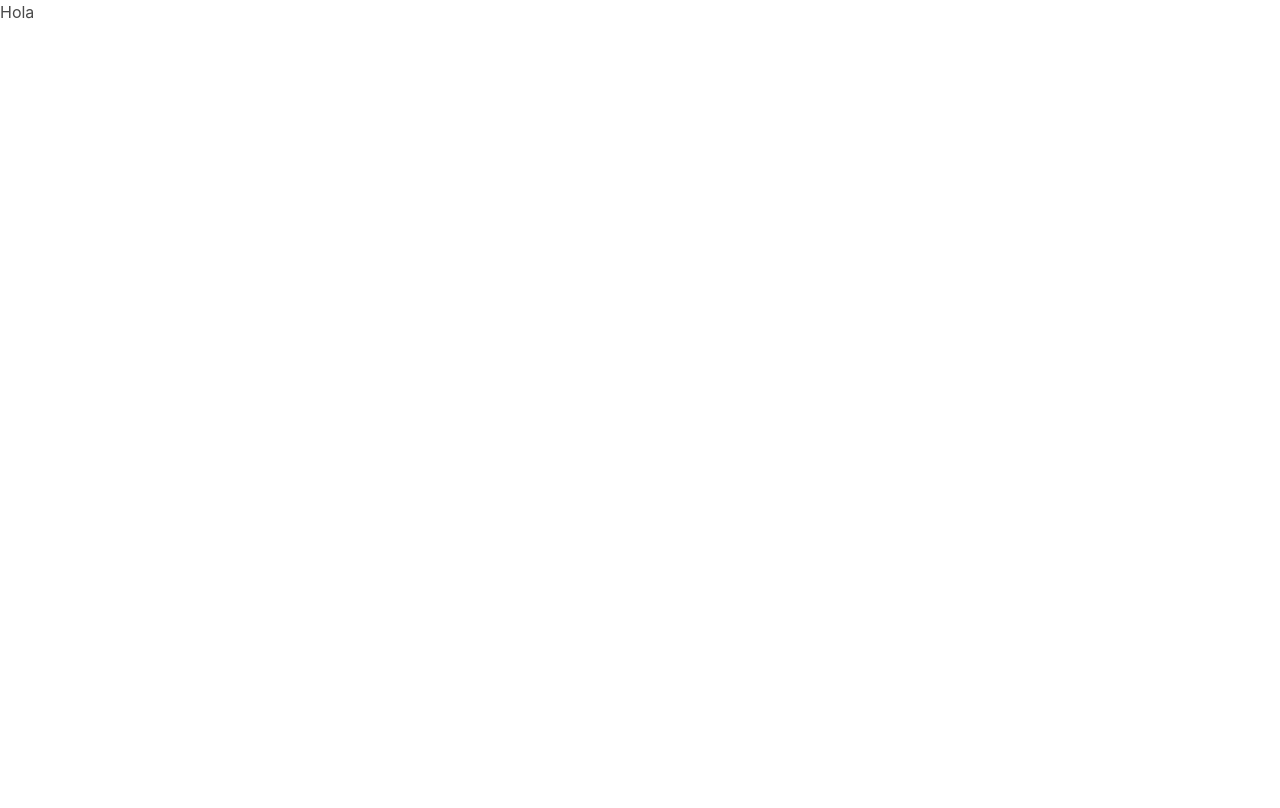
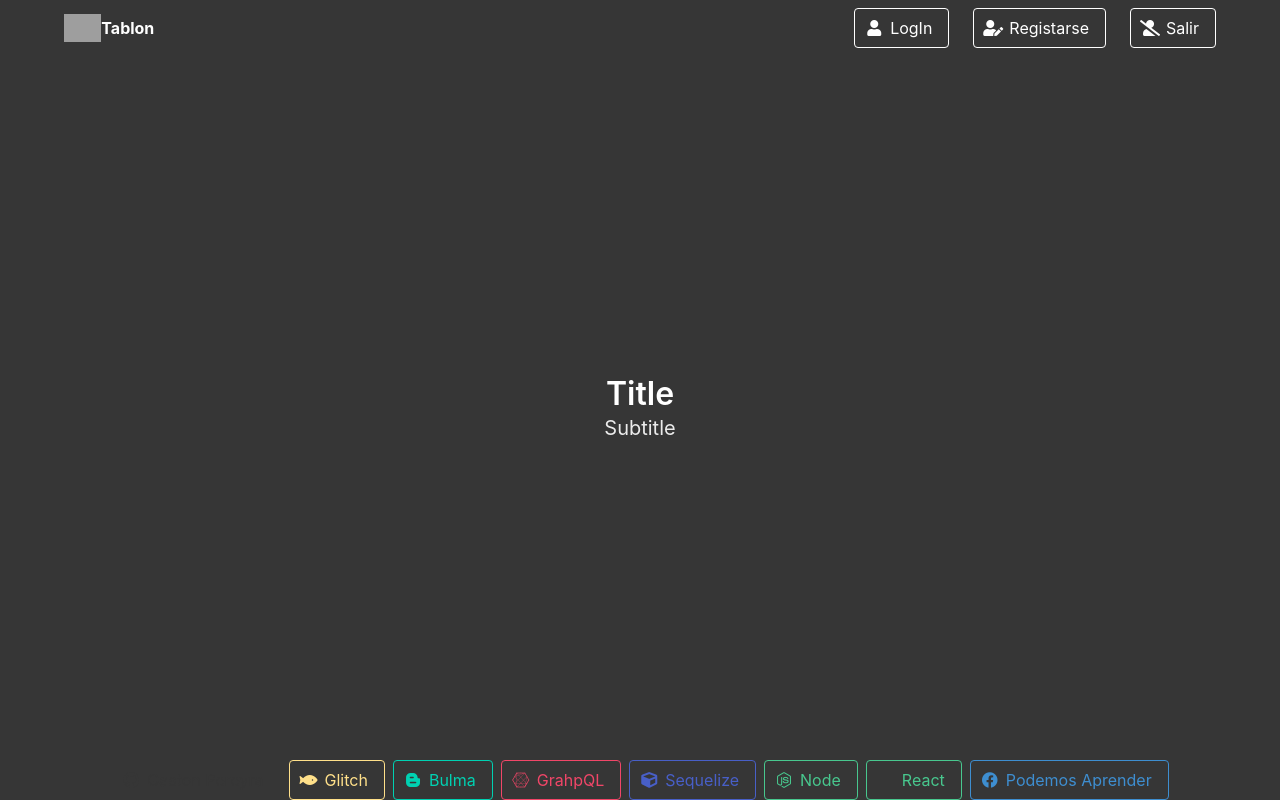
Before and after one commit to gastonpereyra/bulletin-board-front, a React (Create React App) app: page / in a window 1280 px wide. Built offline with nearby package versions, Linux system fonts and the light colour scheme; grey boxes are pictures that could not be loaded.

Commit message:
Agregar Pagina inicial

```diff
--- a/src/components/RouterComponent.js
+++ b/src/components/RouterComponent.js
@@ -5,26 +5,146 @@ import React from 'react';
 import { Switch, Route, Redirect, withRouter } from 'react-router-dom';
 
 const Router = (props) => {
-    const HomePage = () => {
-        return(
-            <div>
-                Hola
+
+    const HeaderTemplate = () => {
+        return (
+            <div className="hero-head">
+                <nav className="navbar">
+                    <div className="container">
+                        <div className="navbar-brand">
+                            <a className="navbar-item">
+                                <img src="https://cdn.glitch.com/project-avatar/beff46ab-c8a9-4e97-8811-1fe113d14bbc.png?1550257024589" alt="Logo" title="Server Side" />
+                                <strong>Tablon</strong>
+                            </a>
+                            <span className="navbar-burger burger" data-target="navbarUser">
+                                <span></span>
+                                <span></span>
+                                <span></span>
+                            </span>
+                        </div>
+                        <div id="navbarUser" className="navbar-menu">
+                            <div className="navbar-end">
+                                <span className="navbar-item">
+                                    <a className="button is-link is-outlined is-inverted">
+                                        <span className="icon">
+                                            <i className="fas fa-user"></i>
+                                        </span>
+                                        <span>LogIn</span>
+                                    </a>
+                                </span>
+                                <span className="navbar-item">
+                                    <a className="button is-success is-outlined is-inverted">
+                                        <span className="icon">
+                                            <i className="fas fa-user-edit"></i>
+                                        </span>
+                                        <span>Registarse</span>
+                                    </a>
+                                    </span>
+                                <span className="navbar-item">
+                                    <a className="button is-danger is-outlined is-inverted">
+                                        <span className="icon">
+                                            <i className="fas fa-user-slash"></i>
+                                        </span>
+                                        <span>Salir</span>
+                                    </a>
+                                </span>
+                            </div>
+                        </div>
+                    </div>
+                </nav>
             </div>
         )
     };
+
+    const HomePage = () => {
+        return(
+            <div class="hero-body">
+                <div class="container has-text-centered">
+                    <p class="title">
+                        Title
+                    </p>
+                    <p class="subtitle">
+                        Subtitle
+                    </p>
+                </div>
+            </div>
+        )
+    };
+
+    const FooterTemplate = () => {
+        return (
+            <div class="hero-foot">
+                <div class="content">
+                    <div class="buttons is-centered">
+                        <a class="button is-dark is-outlined" href="https://github.com/gastonpereyra" title="Autor">
+                            <span class="icon">
+                                <i class="fab fa-github"></i>
+                            </span>
+                            <span>Gaston Pereyra</span>
+                        </a>
+
+                        <a class="button is-warning is-outlined" href="https://glitch.com" title="Hecho con">
+                            <span class="icon">
+                                <i class="fas fa-fish"></i>
+                            </span>
+                            <span>Glitch</span>
+                        </a>
+
+                        <a class="button is-primary is-outlined" href="https://bulma.io/" title="Hecho con">
+                            <span class="icon">
+                                <i class="fab fa-blogger-b"></i>
+                            </span>
+                            <span>Bulma</span>
+                        </a>
+
+                        <a class="button is-danger is-outlined" href="https://graphql.org/" title="Hecho con">
+                            <span class="icon">
+                                <i class="fab fa-connectdevelop"></i>
+                            </span>
+                            <span>GrahpQL</span>
+                        </a>
+
+                        <a class="button is-link is-outlined" href="http://docs.sequelizejs.com/" title="Hecho con">
+                            <span class="icon">
+                                <i class="fas fa-cube"></i>
+                            </span>
+                            <span>Sequelize</span>
+                        </a>
+
+                        <a class="button is-success is-outlined" href="https://nodejs.org/" title="Hecho con">
+                            <span class="icon">
+                                <i class="fab fa-node-js"></i>
+                            </span>
+                            <span>Node</span>
+                        </a>
+
+                        <a class="button is-success is-outlined" href="https://vuejs.org/" title="Hecho con">
+                            <span class="icon">
+                                <i class="fab fa-reactjs"></i>
+                            </span>
+                            <span>React</span>
+                        </a>
+
+                        <a class="button is-info is-outlined" href="https://www.facebook.com/groups/571508276552938/" title="Para">
+                            <span class="icon">
+                                <i class="fab fa-facebook"></i>
+                            </span>
+                            <span>Podemos Aprender</span>
+                        </a>
+                    </div>
+                </div>
+            </div>
+        )
+    }
     return (
-        <div className="App">
-        {
-            // <HeaderTemplate />
-        }
-        <Switch>
-            <Route path="/" component={HomePage} />
-            <Redirect to="/" />
-        </Switch>
-        {
-            // <Footer />
-         }
-      </div>
+        <section class="hero is-fullheight is-dark is-large">
+            <HeaderTemplate />
+            <Switch>
+                <Route path="/" component={HomePage} />
+                <Redirect to="/" />
+            </Switch>
+            <FooterTemplate />
+        </section>
     );
 };
 
```
